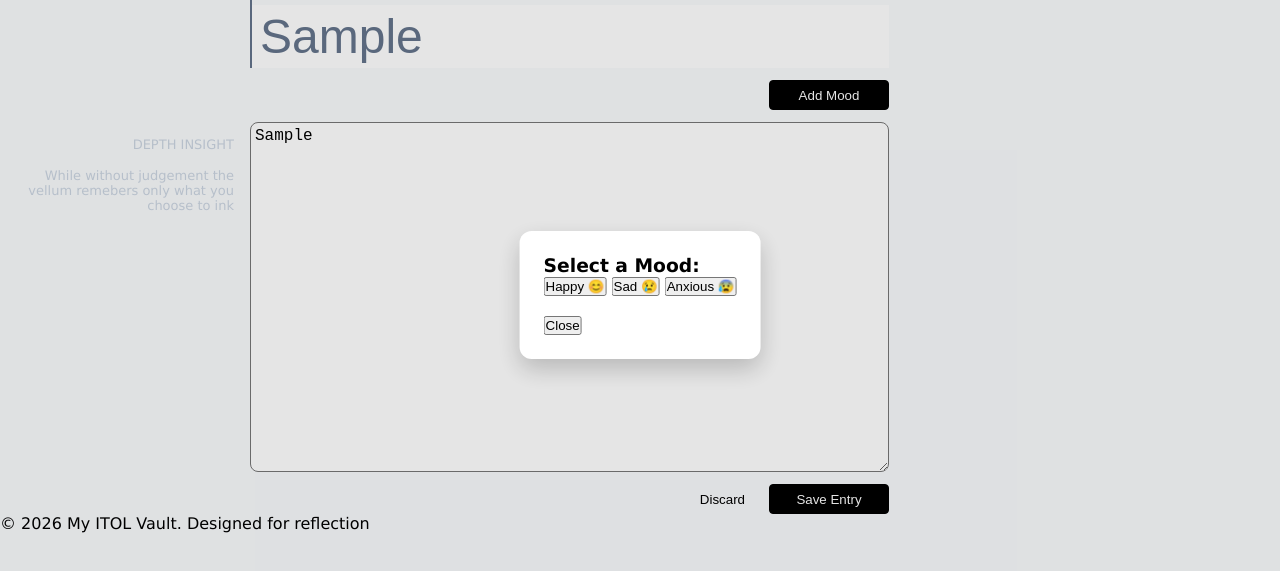
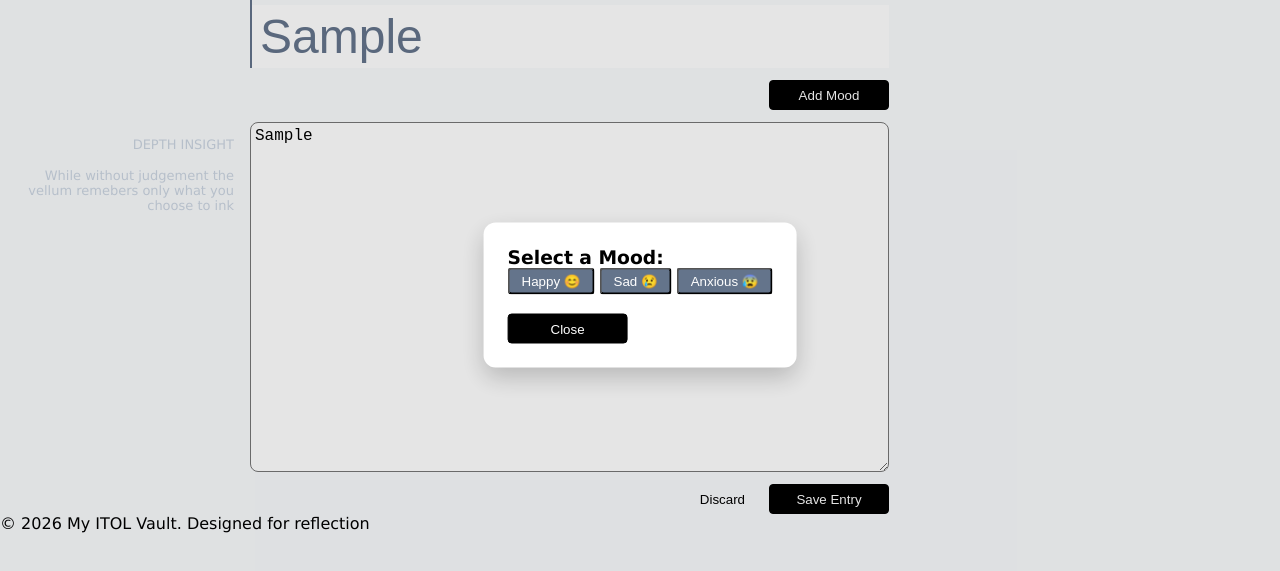
Before and after one commit to jongreenspan37-create/myItolVault, a plain HTML site: page new-entry.html in a window 1280 px wide. Both pictures are taken after typing "Sample", "Sample" into the empty fields and a click on the button "Add Mood". Shown: the part 105-676 px from the top of the page. Drawn offline with Linux system fonts and the light colour scheme.

Commit message:
dded functionality to Dicard Button improved mood dialog styling

```diff
--- a/entry.js
+++ b/entry.js
@@ -9,6 +9,7 @@ const moodContainer = document.querySelector('.mood-container');
 const displayMoods =document.getElementById('display-moods');
 const moodDelete = document.querySelectorAll('.mood-delete');
 const inputForm = document.getElementById('input-form');
+const discardThought = document.getElementById('discard-thought');
 
 let newEntryMoods = [];
 
@@ -130,3 +131,7 @@ inputForm?.addEventListener('submit', (e)=>{
 
 
 });
+
+discardThought.addEventListener('click',()=>{
+    clearAndCloseForm();
+})
--- a/new-entry.html
+++ b/new-entry.html
@@ -83,7 +83,7 @@
                         placeholder="Begin your reflection..."></textarea>
 
                 <div class="btn-container">
-                    <button type="button" class="btn-1">Discard</button>
+                    <button type="button" class="btn-1" id="discard-thought">Discard</button>
                     <button type="submit" class="btn">Save Entry</button>
                 </div>
 
@@ -98,7 +98,7 @@
             <button type="button" class="mood-option" data-mood="Sad">Sad 😢</button>
             <button type="button" class="mood-option" data-mood="Anxious">Anxious 😰</button>
             <br><br>
-            <button type="button" id="close-dialog">Close</button>
+            <button type="button" id="close-dialog" class="btn">Close</button>
     </dialog>
 
      <footer>
--- a/style.css
+++ b/style.css
@@ -325,6 +325,14 @@ h2{
     z-index: 9999;
 }
 
+.mood-option{
+    padding:0.25rem 0.75rem;
+    background-color: #64748b;
+    border-radius: 4px;
+    color:white;
+    cursor:pointer;
+}
+
 /*ARCHIVE PAGE*/
 
 .archive-container{
```
